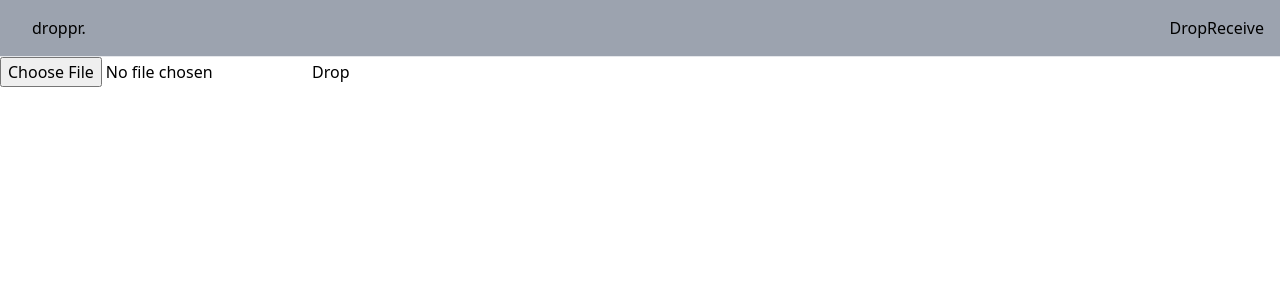
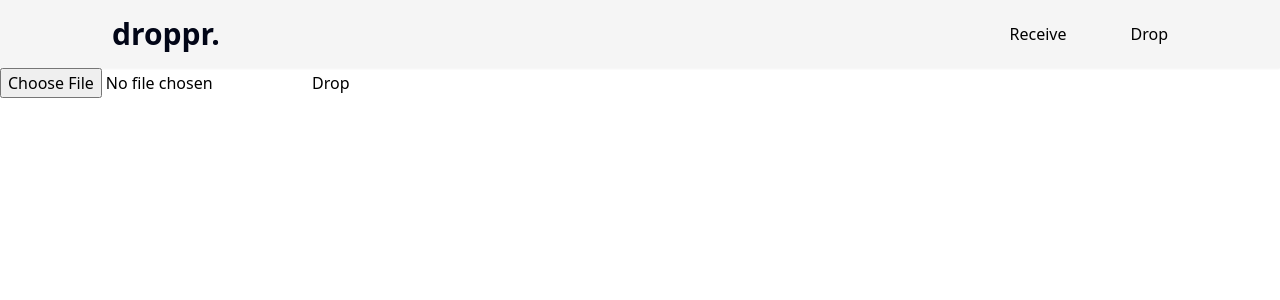
Before and after one commit to micahdbak/droppr, a React app in the folder client/: page / in a window 1280 px wide. Shown: the top 300 px of the page. Built offline with nearby package versions, Linux system fonts and the light colour scheme.

Commit message:
Updated Header

```diff
--- a/client/src/components/header.jsx
+++ b/client/src/components/header.jsx
@@ -3,14 +3,14 @@ import React from 'react';
 export function Header() {
   return (
     <div>
-      <nav className="bg-gray-400">
+      <nav className="bg-neutral-100 shadow-sm">
         <div className="flex flex-wrap items-center justify-between p-4">
-          <div className="flex items-center justify-between ml-4">
-            <p>droppr.</p>
+          <div className="flex items-center justify-between ml-24">
+            <p className="text-3xl text-slate-950 font-bold">droppr.</p>
           </div>
           <div className="flex items-center justify-between font-medium">
-            <p>Drop</p>
-            <p>Receive</p>
+            <p className="mr-16 font-medium">Receive</p>
+            <p className="mr-24 font-medium">Drop</p>
           </div>
         </div>
       </nav>
--- a/client/src/pages/dropper.jsx
+++ b/client/src/pages/dropper.jsx
@@ -86,7 +86,6 @@ export function Dropper() {
   return (
     <div>
       <Header />
-      <hr />
 
       <div>
         <input type="file" onChange={handleFile} />
```
